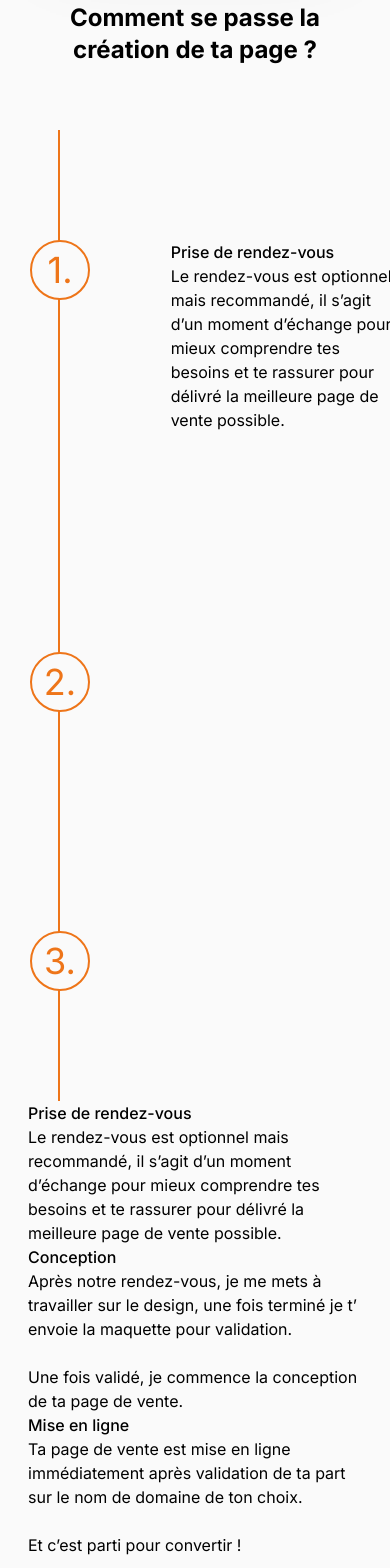
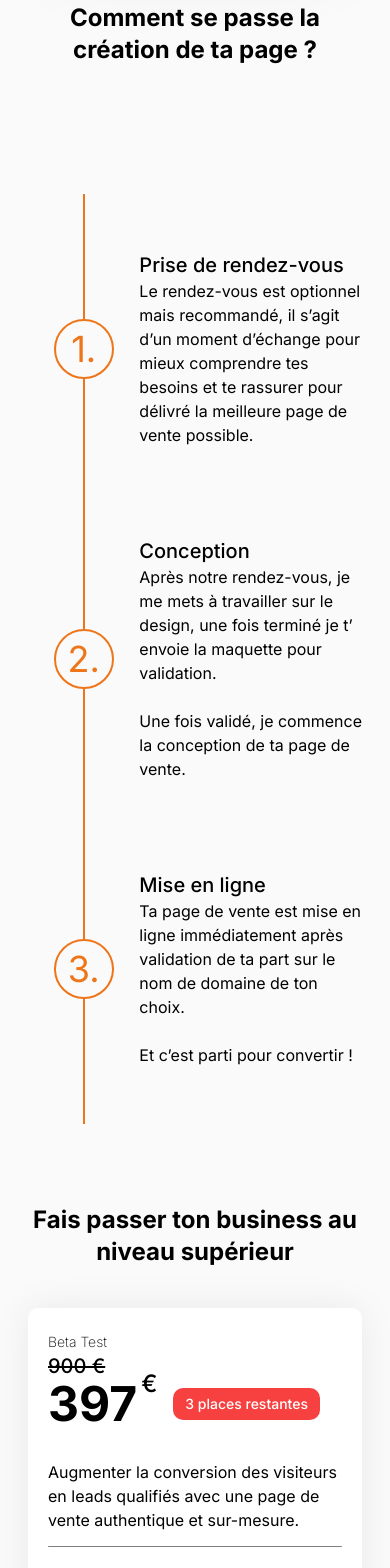
Before and after one commit to SebMZI/territa-lp, a Next.js app: page / in a window 390 px wide. Shown: the part 5380-6948 px from the top of the page. Built offline with nearby package versions, Linux system fonts and the light colour scheme.

Commit message:
feat(Processus): :art: Ajouter section processus
Section processus partie mobile codée

```diff
--- a/components/Process.jsx
+++ b/components/Process.jsx
@@ -6,40 +6,35 @@ const Process = () => {
       <h2 className="text-center font-bold text-2xl">
         Comment se passe la création de ta page ?
       </h2>
-      <div className="w-full">
-        <div className="h-[971px] w-full border-l-2 border-ascent ml-[30px] mt-16 relative flex flex-col justify-around">
-          <div className="grid grid-cols-3 content-center">
-            <div className="col-span-1 h-[60px] w-[60px] border-2 rounded-full border-ascent relative -left-[30px] bg-[#FAFAFA] grid place-content-center  text-4xl text-ascent">
-              1.
-            </div>
-            <div className="col-start-2 col-end-4">
-              <h3 className="font-medium w-full">Prise de rendez-vous</h3>
-              <p className="">
-                Le rendez-vous est optionnel mais recommandé, il s’agit d’un
-                moment d’échange pour mieux comprendre tes besoins et te
-                rassurer pour délivré la meilleure page de vente possible.
-              </p>
+      {/* Container */}
+      <div className="mt-32 ">
+        {/* 1. */}
+        <div className="grid grid-cols-3 h-[310px] place-content-center">
+          <div className=" flex justify-center items-center">
+            <div className="h-[310px] w-[2px] bg-ascent absolute"></div>
+            <div className="w-[60px] h-[60px] border-[2px] border-ascent rounded-full absolute bg-[#FAFAFA] grid place-content-center">
+              <span className="text-4xl text-ascent">1.</span>
             </div>
           </div>
-
-          <div className="h-[60px] w-[60px] border-2 rounded-full border-ascent relative -left-[30px] bg-[#FAFAFA] grid place-content-center  text-4xl text-ascent">
-            2.
-          </div>
-          <div className="h-[60px] w-[60px] border-2 rounded-full border-ascent relative -left-[30px] bg-[#FAFAFA] grid place-content-center  text-4xl text-ascent">
-            3.
-          </div>
-        </div>
-        <div className="col-start-2 col-end-4 flex flex-col justify-around">
-          <div className="">
-            <h3 className="font-medium w-full">Prise de rendez-vous</h3>
+          <div className="col-start-2 col-end-4">
+            <h3 className="font-medium w-full text-xl">Prise de rendez-vous</h3>
             <p className="">
               Le rendez-vous est optionnel mais recommandé, il s’agit d’un
               moment d’échange pour mieux comprendre tes besoins et te rassurer
               pour délivré la meilleure page de vente possible.
             </p>
           </div>
-          <div className="">
-            <h3 className="font-medium w-full">Conception</h3>
+        </div>
+        {/* 2. */}
+        <div className="grid grid-cols-3 h-[310px] place-content-center">
+          <div className="relative flex justify-center items-center">
+            <div className="h-[310px] w-[2px] bg-ascent absolute"></div>
+            <div className="w-[60px] h-[60px] border-[2px] border-ascent rounded-full absolute bg-[#FAFAFA] grid place-content-center">
+              <span className="text-4xl text-ascent">2.</span>
+            </div>
+          </div>
+          <div className="col-start-2 col-end-4">
+            <h3 className="font-medium w-full text-xl">Conception</h3>
             <p className="">
               Après notre rendez-vous, je me mets à travailler sur le design,
               une fois terminé je t’ envoie la maquette pour validation.
@@ -48,13 +43,23 @@ const Process = () => {
               vente.
             </p>
           </div>
-          <div className="">
-            <h3 className="font-medium w-full">Mise en ligne</h3>
+        </div>
+        {/* 3. */}
+        <div className="grid grid-cols-3 h-[310px] place-content-center">
+          <div className="relative flex justify-center items-center">
+            <div className="h-[310px] w-[2px] bg-ascent absolute"></div>
+            <div className="w-[60px] h-[60px] border-[2px] border-ascent rounded-full absolute bg-[#FAFAFA] grid place-content-center">
+              <span className="text-4xl text-ascent">3.</span>
+            </div>
+          </div>
+          <div className="col-start-2 col-end-4">
+            <h3 className="font-medium w-full text-xl">Mise en ligne</h3>
             <p className="">
               Ta page de vente est mise en ligne immédiatement après validation
               de ta part sur le nom de domaine de ton choix.
               <br />
-              <br /> Et c’est parti pour convertir !
+              <br />
+              Et c’est parti pour convertir !
             </p>
           </div>
         </div>
--- a/components/Question.jsx
+++ b/components/Question.jsx
@@ -8,8 +8,8 @@ const Question = ({ question, answer }) => {
     <article onClick={() => setIsOpen(!isOpen)}>
       <div className="flex flex-row gap-20 items-center justify-between">
         <h3 className="font-semibold">{question}</h3>
-        <div className="bg-[#EE7519] w-6 h-6 rounded-full grid place-content-center relative cursor-pointer">
-          <div className="h-[2px] w-4 bg-white rounded-lg absolute top-[45%] left-[15%]"></div>
+        <div className="bg-[#EE7519] min-w-6 min-h-6 rounded-full grid place-content-center relative cursor-pointer">
+          <div className="h-[2px] w-4 bg-white rounded-lg relative "></div>
           <div
             className={`h-4 w-[2px] bg-white rounded-lg absolute left-[45%] top-[15%] transition-all duration-500 ${
               isOpen ? "rotate-90" : "rotate-0"
```
